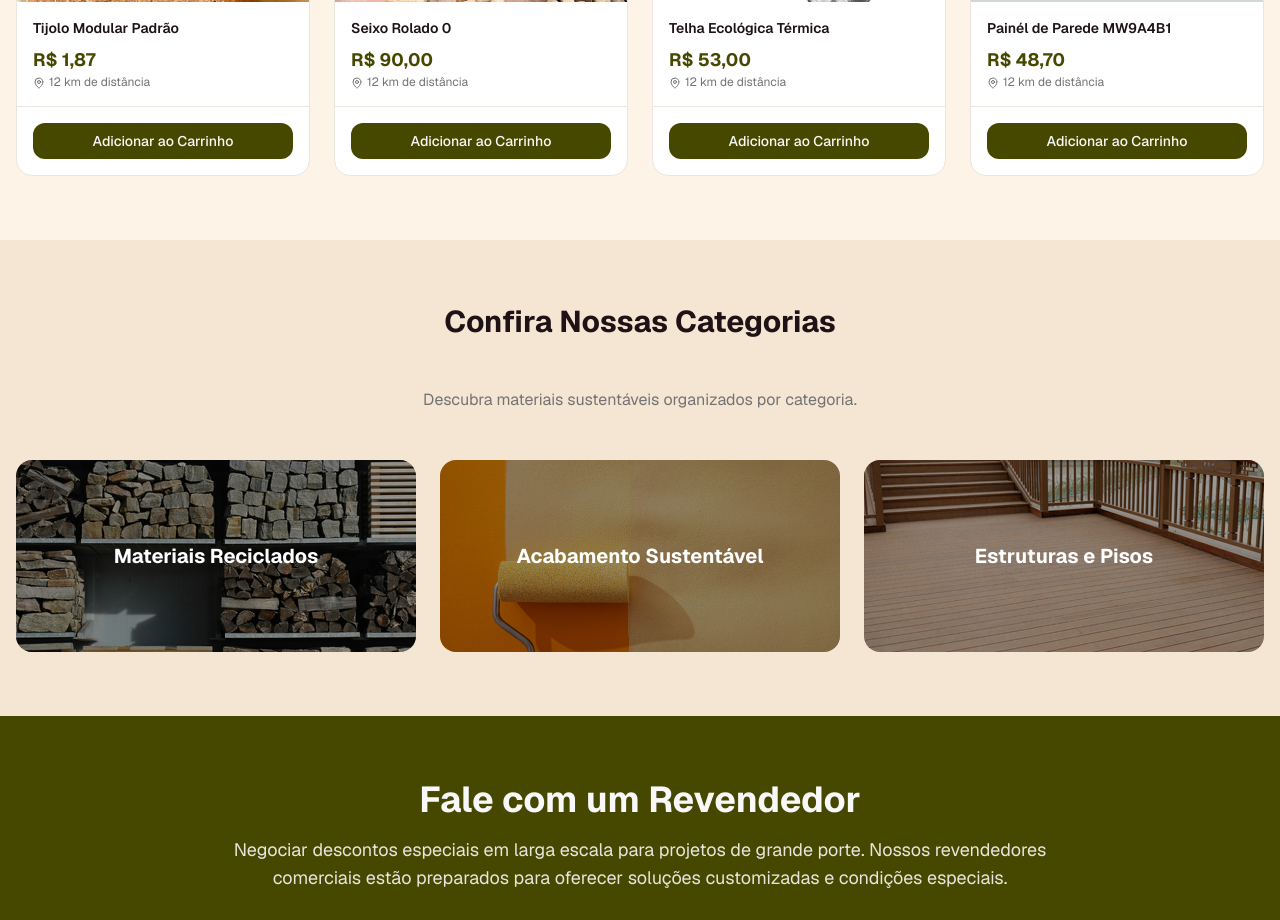
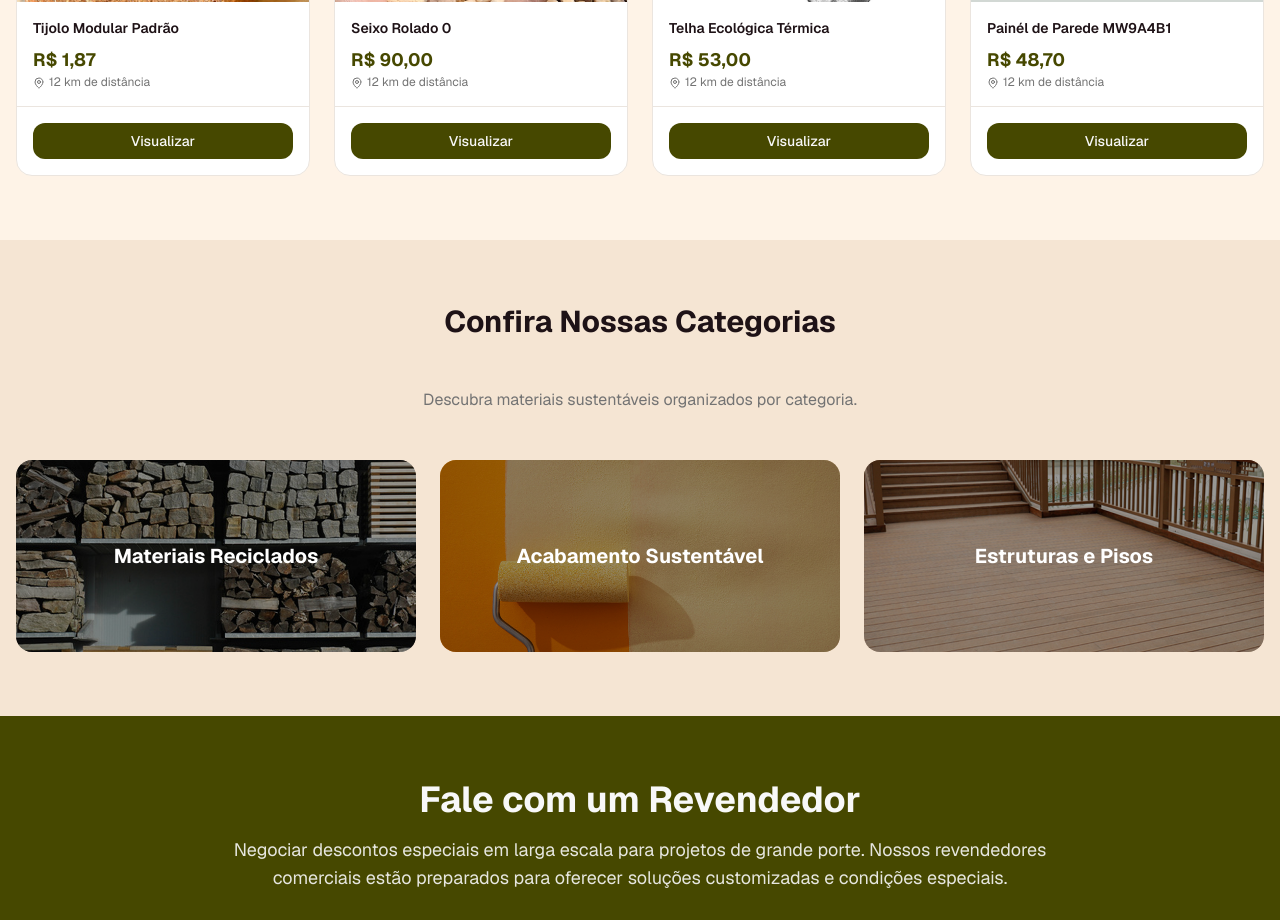
Before and after one commit to sergiotim/v0-sustainable-construction-marketplace, a Next.js app: page / in a window 1280 px wide. Shown: the part 800-1720 px from the top of the page. Built offline with nearby package versions, Linux system fonts and the light colour scheme.

Commit message:
agora vai

```diff
--- a/app/page.tsx
+++ b/app/page.tsx
@@ -128,7 +128,7 @@ export default function Home() {
               href="/representante"
               className="text-foreground hover:text-primary"
             >
-              Nos Represente
+              Fale com Representante
             </Link>
           </div>
         )}
@@ -212,7 +212,7 @@ export default function Home() {
 
                 <div className="p-4 border-t border-border">
                   <button className="w-full bg-primary text-primary-foreground py-2 rounded-lg hover:opacity-90 transition text-sm font-medium">
-                    Adicionar ao Carrinho
+                      Visualizar
                   </button>
                 </div>
               </div>
--- a/app/produtos/page.tsx
+++ b/app/produtos/page.tsx
@@ -275,7 +275,7 @@ export default function ProdutosPage() {
 
                       <div className="p-4 border-t border-border">
                         <button className="w-full bg-primary text-primary-foreground py-2 rounded-lg hover:opacity-90 transition text-sm font-medium group-hover:shadow-md">
-                          Adicionar
+                          Visualizar
                         </button>
                       </div>
                     </div>
```
